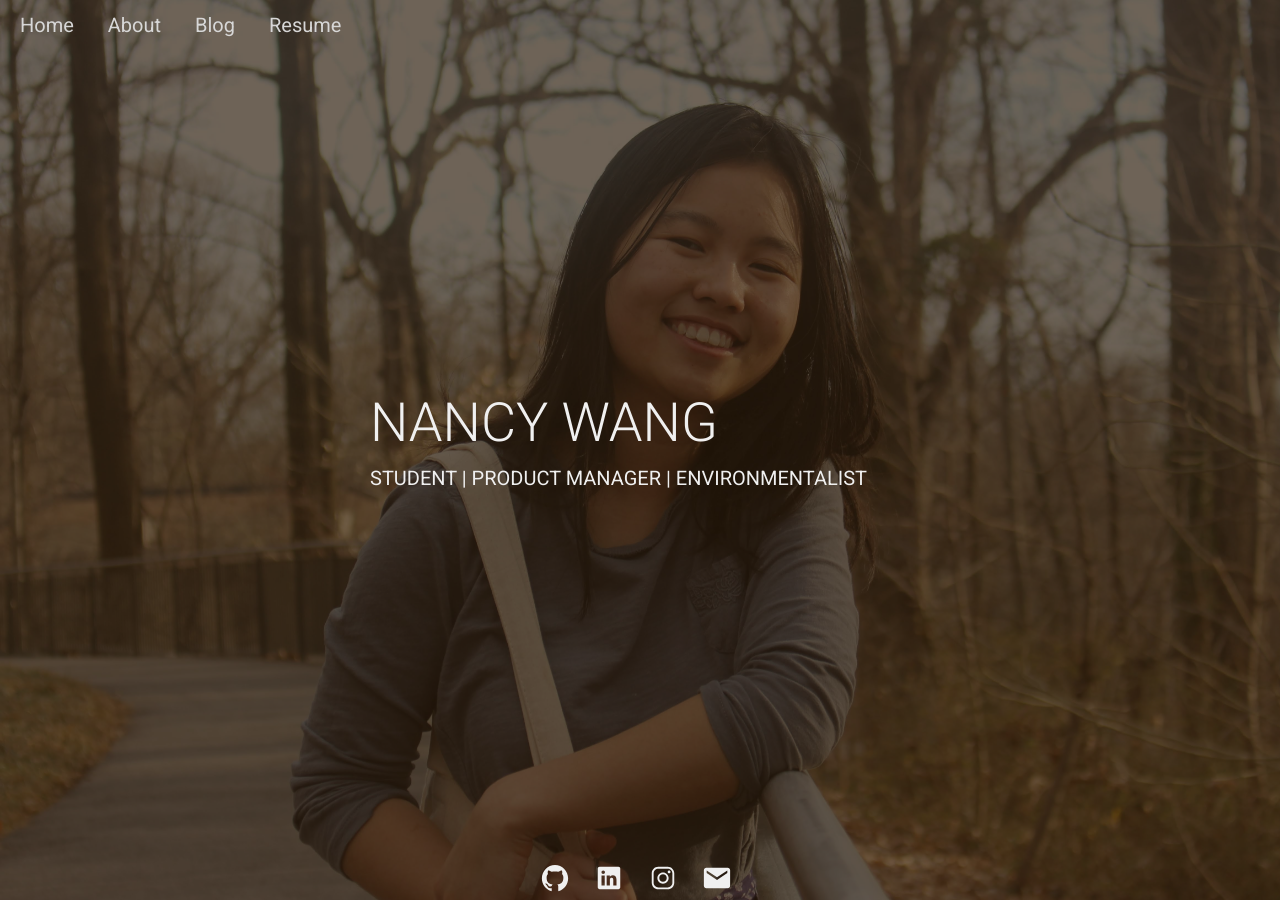
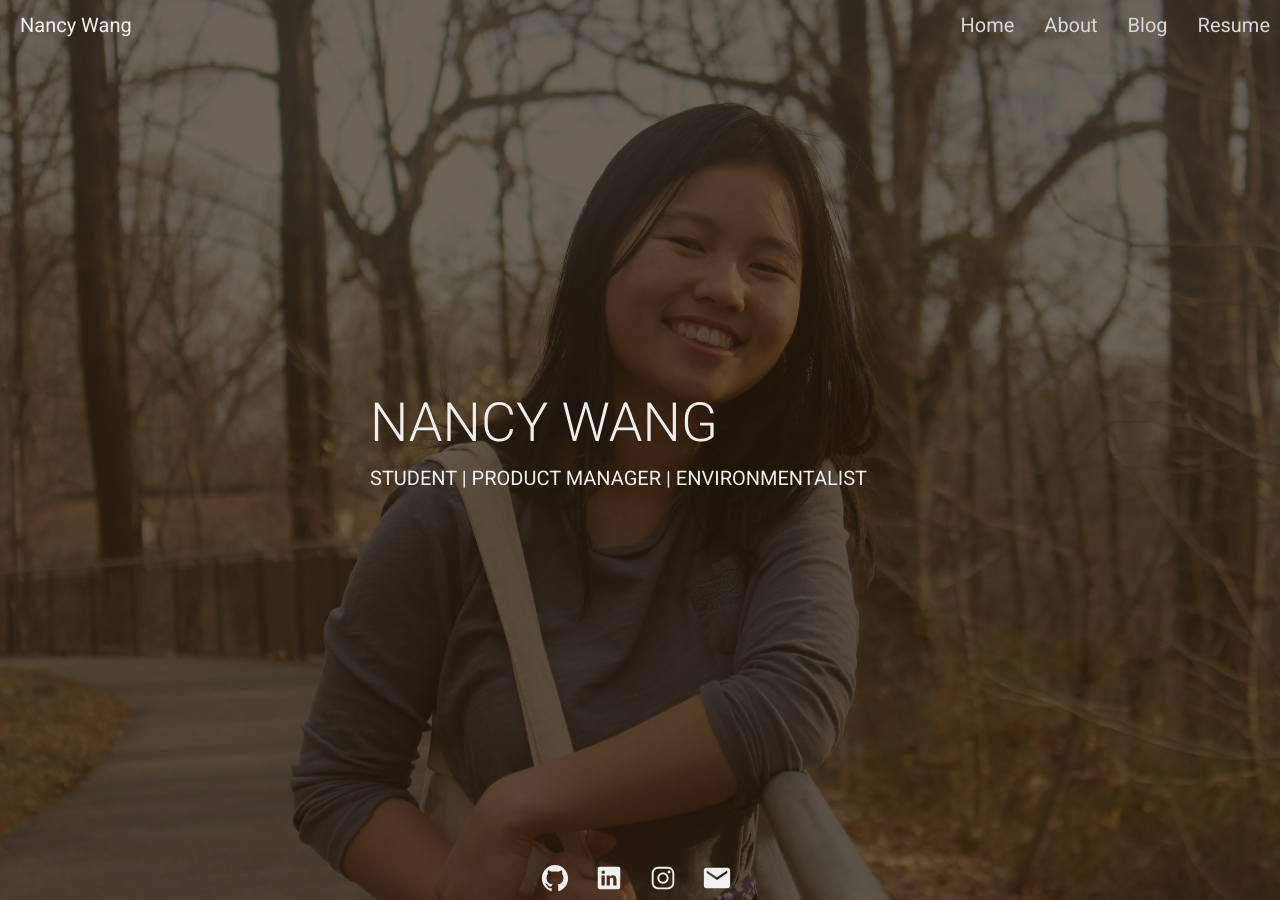
Before and after one commit to nancy-wang/nancy-wang.com, a Jekyll site: the page built from index.html, in a window 1280 px wide. Built offline with Jekyll 4.4.1, drawn with Linux system fonts in a browser that asks for light colours.

Commit message:
Extra logo button and corresponding changes

```diff
--- a/_includes/navigation-main.html
+++ b/_includes/navigation-main.html
@@ -2,8 +2,11 @@
     <button class="menu" id="nav-button">
         <ion-icon name="menu"></ion-icon>
     </button>
+    <a class="logo" id="logo" href="{{"/" | relative_url}}">
+        {{ site.name }}
+    </a>
     {% for item in site.data.navigation %}
-    <a href="{{ item.link | relative_url }}">
+    <a href="{{ item.link | relative_url }}" class="navigation-link">
         {{ item.name }}
     </a>
     {% endfor %}
@@ -11,7 +14,7 @@
 <div id="mobile-nav">
     <div class="link-wrapper">
         <div class="centered-links">
-            {% for item in site.data.navigation %}
+            {% for item in site.data.navigation reversed%}
             <a href="{{ item.link | relative_url }}">
                 {{ item.name }}
             </a>
--- a/_sass/navigation.scss
+++ b/_sass/navigation.scss
@@ -1,5 +1,6 @@
 .navigation-bar {
     position: fixed;
+    width: 100%;
     top: 0;
     left: 0;
     z-index: $navbar-z-index;
@@ -18,8 +19,15 @@
         text-decoration: none;
         color: white;
     }
+    a.navigation-link {
+        float: right;
+    }
+    a.logo {
+        color: $landing-text-color;
+    }
     button.menu {
         display: none;
+        float: right;
         font-size: 30px;
         color: darken($landing-text-color, 10%);
         border: none;
@@ -64,7 +72,7 @@
         button.menu {
             display: block;
         }
-        a {
+        a.navigation-link {
             display: none;
         }
     }
```
Also changed, not shown: _data/navigation.yml (+6 -6 lines).
